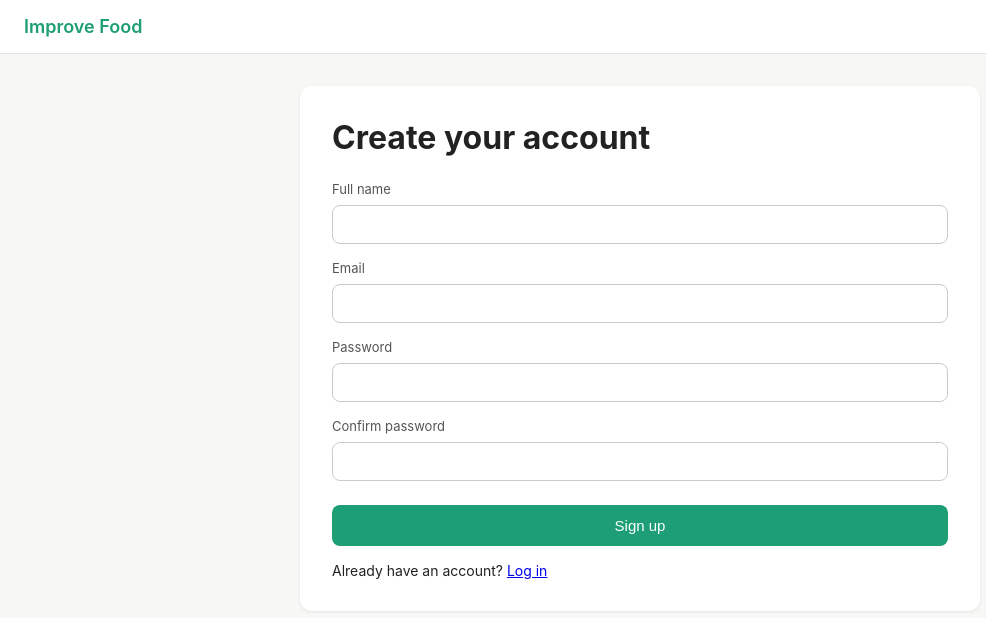
After one commit to ragl8391/Team_7_Improve_Food, a Flask app: page /signup in a window 1280 px wide. The commit adds this page. Shown: the top 618 px of the page, without its empty margins (0-986 px from the left). Run offline with Flask 3, Linux system fonts and the light colour scheme.

Commit message:
Added sign up page

```diff
--- a/app.py
+++ b/app.py
@@ -22,6 +22,13 @@ def login():
         # Placeholder: actual auth with MongoDB
         return redirect(url_for("marketplace"))
     return render_template("login.html")
+
+@app.route("/signup", methods=["GET", "POST"])
+def signup():
+    if request.method == "POST":
+        # Person 3/4 will wire up actual account creation in MongoDB here
+        return redirect(url_for("login"))
+    return render_template("signup.html")
 
 @app.route("/marketplace")
 def marketplace():
--- a/templates/login.html
+++ b/templates/login.html
@@ -13,6 +13,7 @@
 
         <button type="submit" class="btn-primary">Log in</button>
     </form>
-    <p class="auth-alt">Don't have an account? <a href="#">Sign up</a></p>
+    <p class="auth-alt">Don't have an account? <a href="{{ url_for('signup') }}">Sign up</a></p>
+
 </div>
 {% endblock %}
--- /dev/null
+++ b/templates/signup.html
@@ -0,0 +1,24 @@
+{% extends "base.html" %}
+{% block title %}Sign up - Improve Food{% endblock %}
+
+{% block content %}
+<div class="auth-card">
+    <h1>Create your account</h1>
+    <form method="POST" action="{{ url_for('signup') }}" class="auth-form">
+        <label for="name">Full name</label>
+        <input type="text" id="name" name="name" required>
+
+        <label for="email">Email</label>
+        <input type="email" id="email" name="email" required>
+
+        <label for="password">Password</label>
+        <input type="password" id="password" name="password" required minlength="8">
+
+        <label for="confirm_password">Confirm password</label>
+        <input type="password" id="confirm_password" name="confirm_password" required minlength="8">
+
+        <button type="submit" class="btn-primary">Sign up</button>
+    </form>
+    <p class="auth-alt">Already have an account? <a href="{{ url_for('login') }}">Log in</a></p>
+</div>
+{% endblock %}
```
